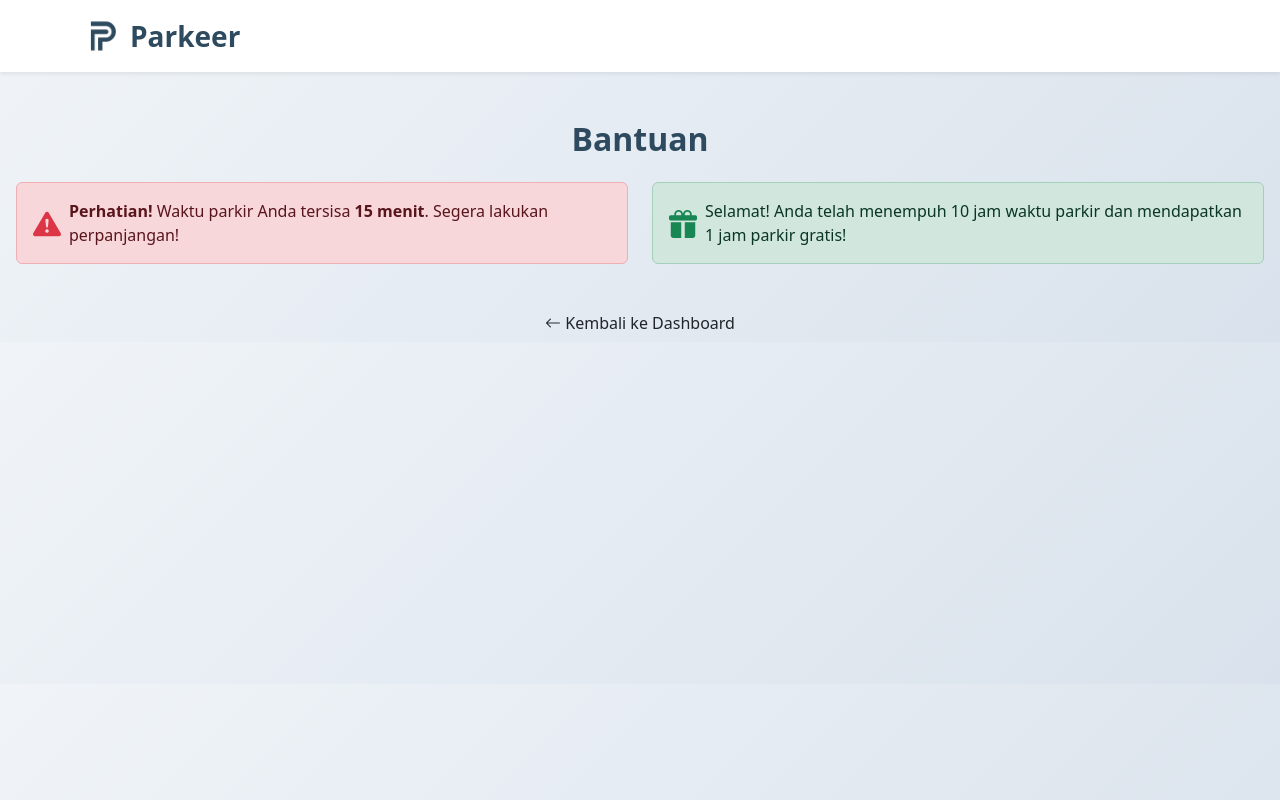
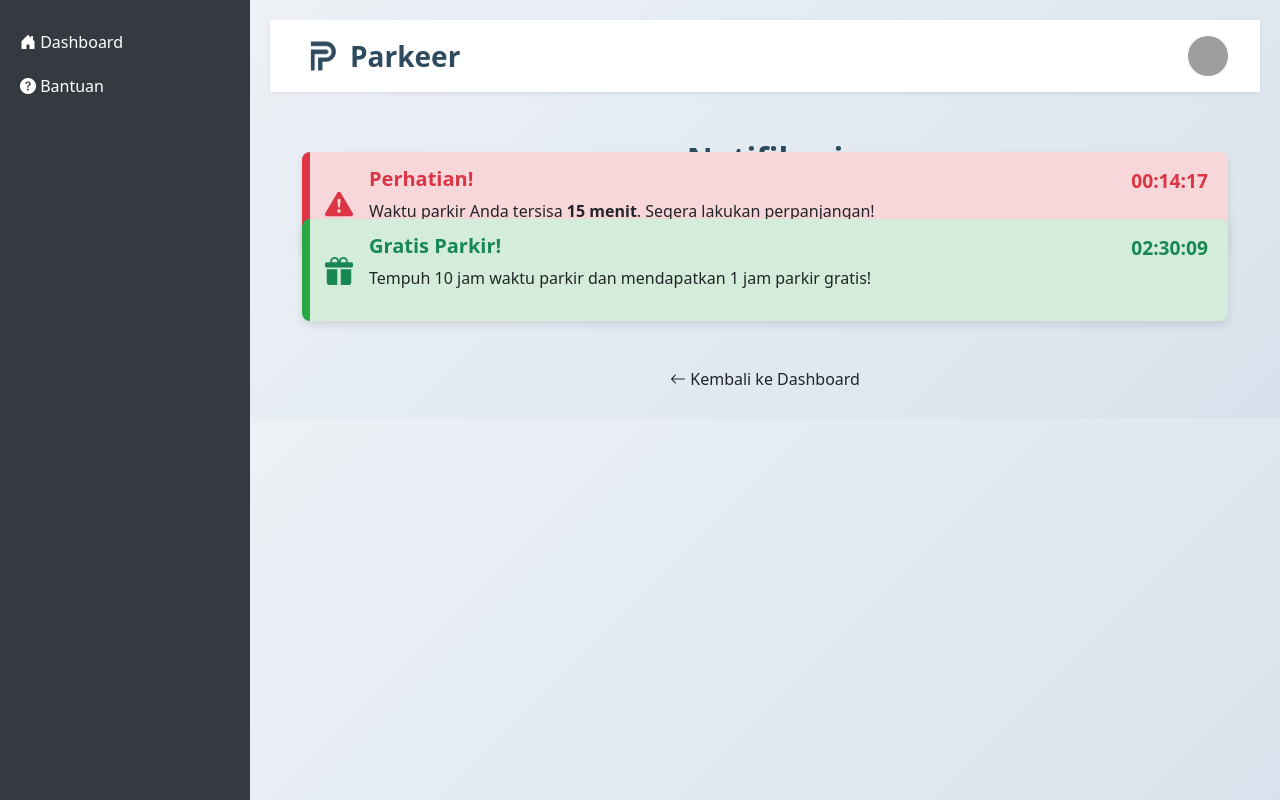
Before and after one commit to Leofernandy/e-parking, a PHP site: page /23SI2/bantuan.php in a window 1280 px wide. Run offline with PHP 8.4, Linux system fonts and the light colour scheme; grey boxes are pictures that could not be loaded.

Commit message:
bantuan.php

```diff
--- a/bantuan.php
+++ b/bantuan.php
@@ -3,57 +3,150 @@
 <head>
     <meta charset="UTF-8">
     <meta name="viewport" content="width=device-width, initial-scale=1.0">
-    <title>Bantuan - Parkeer</title>
+    <title>Notifikasi - Parkeer</title>
     <!-- Bootstrap CSS -->
     <link href="https://cdn.jsdelivr.net/npm/bootstrap@5.3.0/dist/css/bootstrap.min.css" rel="stylesheet">
     <!-- Bootstrap Icons -->
     <link rel="stylesheet" href="https://cdn.jsdelivr.net/npm/bootstrap-icons/font/bootstrap-icons.css">
     <!-- Custom CSS -->
     <link rel="stylesheet" href="css/styles.css">
+    <style>
+        .sidebar {
+            width: 250px;
+            height: 100vh;
+            position: fixed;
+            background-color: #343a40;
+            padding-top: 20px;
+        }
+        .sidebar a {
+            padding: 10px 20px;
+            display: block;
+            color: white;
+            text-decoration: none;
+        }
+        .sidebar a:hover {
+            background-color: #495057;
+        }
+        .content {
+            margin-left: 250px;
+            padding: 20px;
+        }
+        .profile-pic {
+            width: 40px;
+            height: 40px;
+            border-radius: 50%;
+        }
+        .card-custom {
+            border-left: 8px solid;
+            box-shadow: 0 4px 8px rgba(0, 0, 0, 0.1);
+            position: relative;
+            width: 100%;
+            margin-bottom: 15px;
+            padding: 15px;
+            border-radius: 8px;
+        }
+        .card-danger {
+            background-color: #f8d7da;
+            border-color: #dc3545;
+        }
+        .card-success {
+            background-color: #d4edda;
+            border-color: #28a745;
+        }
+        .timer {
+            position: absolute;
+            top: 15px;
+            right: 20px;
+            font-size: 1.2rem;
+            font-weight: bold;
+        }
+    </style>
 </head>
 <body class="bg-light">
-    <!-- Header -->
+    <div class="sidebar">
+        <a href="dashboard.php"><i class="bi bi-house-door-fill"></i> Dashboard</a>
+        <a href="bantuan.php"><i class="bi bi-question-circle-fill"></i> Bantuan</a>
+    </div>
+
+    <div class="content">
         <nav class="navbar navbar-expand-lg navbar-light bg-white shadow-sm">
-        <div class="container">
+            <div class="container-fluid">
                 <a class="navbar-brand d-flex align-items-center" href="#">
                     <img src="assets/img/Logobgwhite.png" alt="Parkeer Logo" width="40" class="me-2">
                     <span class="text-navy fw-bold fs-3">Parkeer</span>
                 </a>
+                <div class="ms-auto">
+                    <img src="assets/img/profile.jpg" alt="Profile" class="profile-pic">
+                </div>
             </div>
         </nav>
 
-    <!-- Bantuan Section -->
         <div class="container-fluid mt-5 px-3">
-        <h2 class="text-navy text-center fw-bold mb-4">Bantuan</h2>
-
-        <div class="row justify-content-center">
-            <!-- Notifikasi Parkir -->
-            <div class="col-md-6">
-                <div class="alert alert-danger d-flex align-items-center alert-blink" role="alert">
-                    <i class="bi bi-exclamation-triangle-fill fs-3 me-2 text-danger"></i>
+            <h2 class="text-navy text-center fw-bold mb-4">Notifikasi</h2>
+            <div class="row justify-content-center px-3">
+                <div class="col-12">
+                    <div class="card card-custom card-danger">
+                        <div class="d-flex align-items-center">
+                            <i class="bi bi-exclamation-triangle-fill fs-3 text-danger me-3"></i>
                             <div>
-                        <strong>Perhatian!</strong> Waktu parkir Anda tersisa <strong>15 menit</strong>. Segera lakukan perpanjangan!
+                                <h5 class="fw-bold text-danger">Perhatian!</h5>
+                                <p>Waktu parkir Anda tersisa <strong>15 menit</strong>. Segera lakukan perpanjangan!</p>
+                            </div>
+                        </div>
+                        <span class="timer text-danger" id="sisaWaktu">14:23:02</span>
+                    </div>
+                </div>
+                <div class="col-12">
+                    <div class="card card-custom card-success">
+                        <div class="d-flex align-items-center">
+                            <i class="bi bi-gift-fill fs-3 text-success me-3"></i>
+                            <div>
+                                <h5 class="fw-bold text-success">Gratis Parkir!</h5>
+                                <p>Tempuh 10 jam waktu parkir dan mendapatkan 1 jam parkir gratis!</p>
+                            </div>
+                        </div>
+                        <span class="timer text-success" id="waktuReward">02:30:15</span>
+                    </div>
+                </div>
+            </div>
+            <div class="text-center mt-4">
+                <a href="dashboard.php" class="btn btn-navy"><i class="bi bi-arrow-left"></i> Kembali ke Dashboard</a>
             </div>
         </div>
     </div>
 
-            <!-- Reward Parkir -->
-            <div class="col-md-6">
-                <div class="alert alert-success d-flex align-items-center fade-in" role="alert">
-                    <i class="bi bi-gift-fill fs-3 me-2 text-success"></i>
-                    <div>
-                        Selamat! Anda telah menempuh 10 jam waktu parkir dan mendapatkan 1 jam parkir gratis!
-                    </div>
-                </div>
-            </div>
-        </div>
+    <script>
+        function updateTimers() {
+            let sisaWaktu = document.getElementById("sisaWaktu");
+            let waktuReward = document.getElementById("waktuReward");
 
-        <div class="text-center mt-4">
-            <a href="dashboard.php" class="btn btn-navy"><i class="bi bi-arrow-left"></i> Kembali ke Dashboard</a>
-        </div>
-    </div>
+            let now = new Date();
+            let parkirHabis = new Date(now.getTime() + 14 * 60 * 1000 + 23 * 1000);
+            let rewardTercapai = new Date(now.getTime() + 2 * 60 * 60 * 1000 + 30 * 60 * 1000 + 15 * 1000);
 
-    <!-- Bootstrap JS -->
-    <script src="https://cdn.jsdelivr.net/npm/bootstrap@5.3.0/dist/js/bootstrap.bundle.min.js"></script>
+            function updateCountdown() {
+                let now = new Date();
+                let sisaMs = parkirHabis - now;
+                let rewardMs = rewardTercapai - now;
+
+                if (sisaMs > 0) {
+                    let sisaJam = Math.floor(sisaMs / (1000 * 60 * 60));
+                    let sisaMenit = Math.floor((sisaMs % (1000 * 60 * 60)) / (1000 * 60));
+                    let sisaDetik = Math.floor((sisaMs % (1000 * 60)) / 1000);
+                    sisaWaktu.innerText = `${sisaJam.toString().padStart(2, '0')}:${sisaMenit.toString().padStart(2, '0')}:${sisaDetik.toString().padStart(2, '0')}`;
+                }
+
+                if (rewardMs > 0) {
+                    let rewardJam = Math.floor(rewardMs / (1000 * 60 * 60));
+                    let rewardMenit = Math.floor((rewardMs % (1000 * 60 * 60)) / (1000 * 60));
+                    let rewardDetik = Math.floor((rewardMs % (1000 * 60)) / 1000);
+                    waktuReward.innerText = `${rewardJam.toString().padStart(2, '0')}:${rewardMenit.toString().padStart(2, '0')}:${rewardDetik.toString().padStart(2, '0')}`;
+                }
+            }
+
+            setInterval(updateCountdown, 1000);
+        }
+        updateTimers();
+    </script>
 </body>
 </html>
```
Lines whose indentation alone changed are shown as unchanged.
